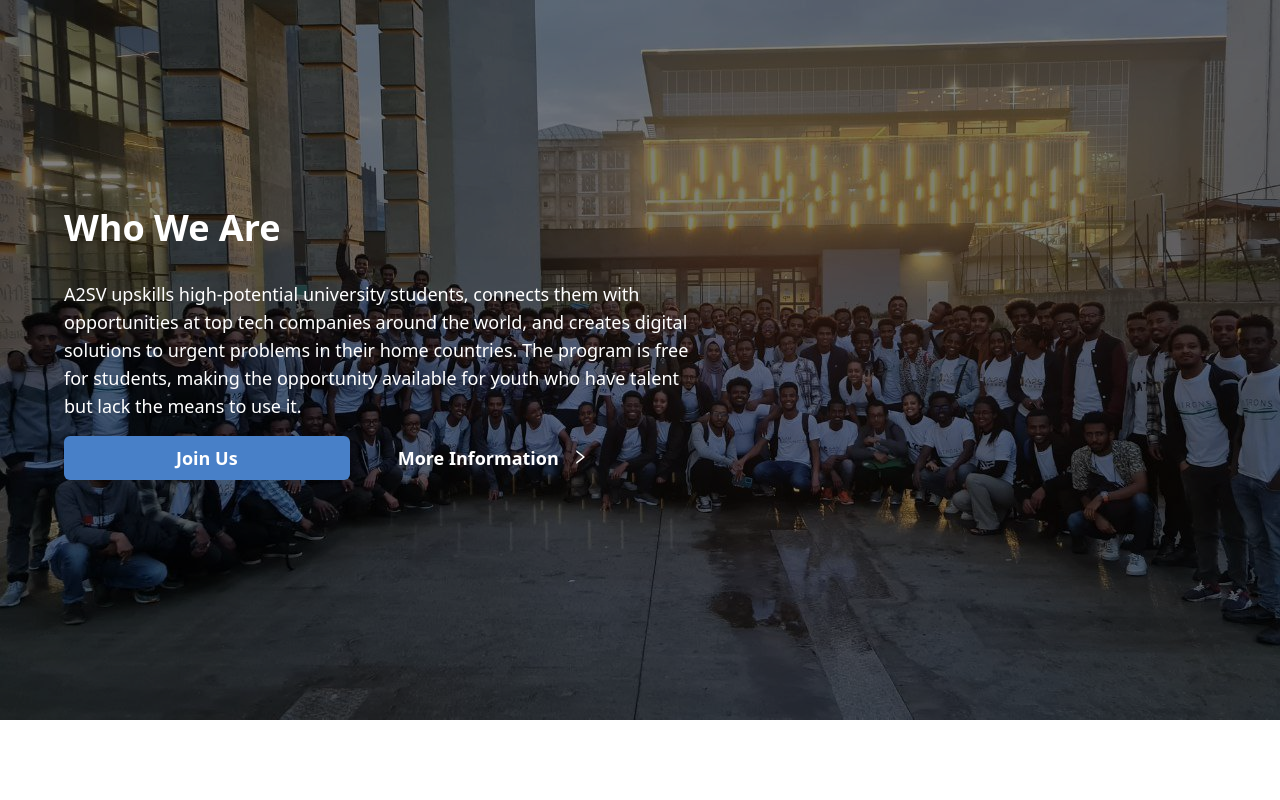
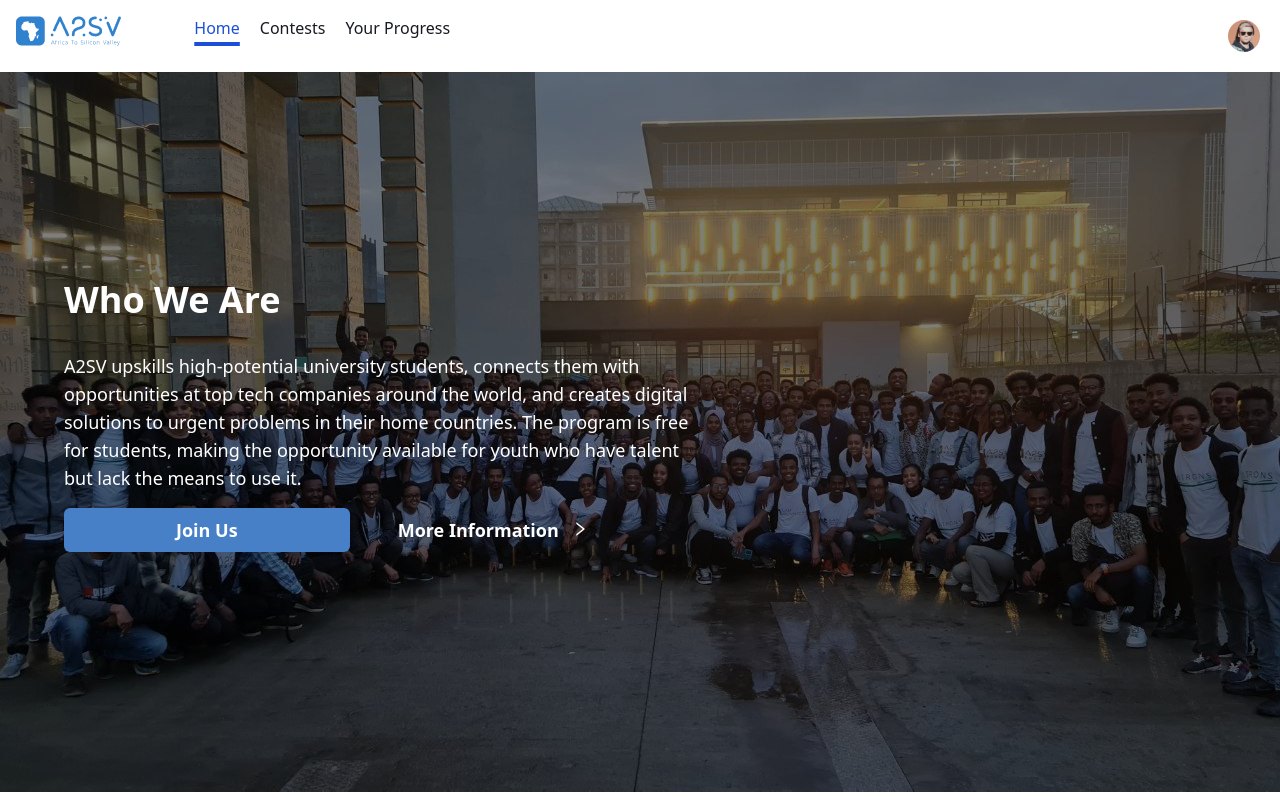
Before and after one commit to Endalebob/community-portal, a Next.js app: page / in a window 1280 px wide. Shown: the top 800 px of the page. Built offline with nearby package versions, Linux system fonts and the light colour scheme.

Commit message:
layout page added

```diff
--- /dev/null
+++ b/src/layout/default.tsx
@@ -0,0 +1,14 @@
+import NavBar from "<@>/components/layout/NavBar";
+import React from "react";
+import { ReactNode, Suspense } from "react";
+
+const RootLayout = ({ children }: { children: ReactNode }) => {
+  return (
+    <div>
+      <NavBar />
+      <Suspense fallback={<div>Loading...</div>}>{children}</Suspense>
+    </div>
+  );
+};
+
+export default RootLayout;
--- a/src/pages/_app.tsx
+++ b/src/pages/_app.tsx
@@ -1,3 +1,4 @@
+import RootLayout from "<@>/layout/default";
 import { store } from "<@>/store";
 import "<@>/styles/globals.css";
 import type { AppProps } from "next/app";
@@ -6,7 +7,9 @@ import { Provider } from "react-redux";
 export default function App({ Component, pageProps }: AppProps) {
   return (
     <Provider store={store}>
-      <Component {...pageProps} />
+      <RootLayout>
+        <Component {...pageProps} />
+      </RootLayout>
     </Provider>
   );
 }
```
